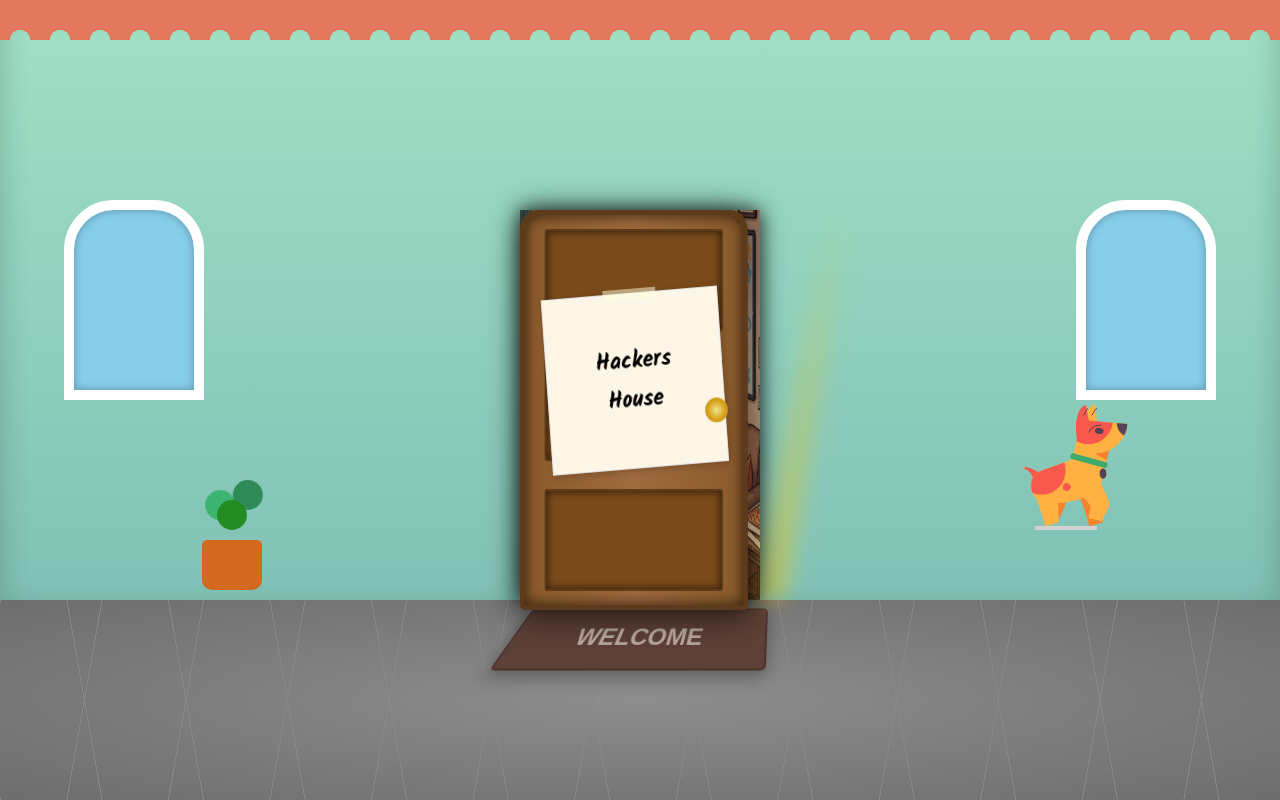
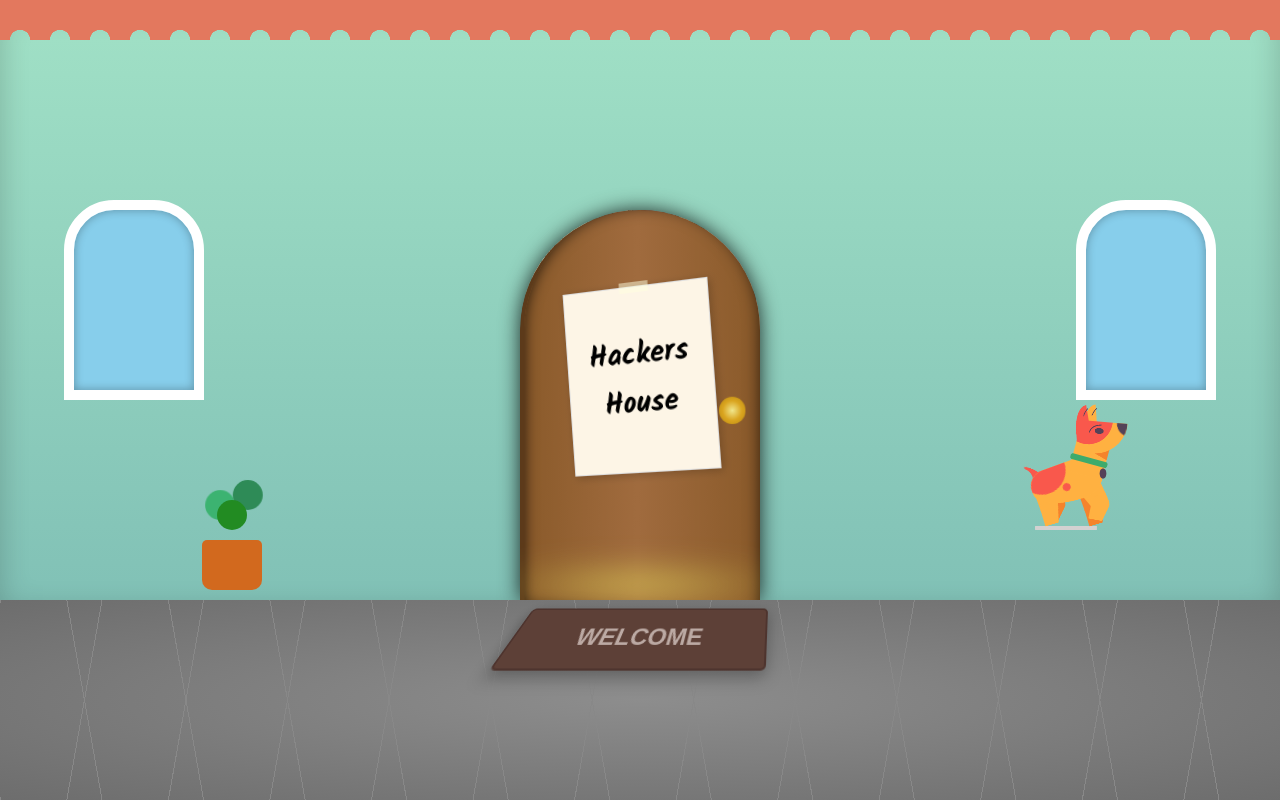
Before and after one commit to togethered/hackers-house, a plain HTML site: page index.html in a window 1280 px wide. Drawn offline with Linux system fonts and the light colour scheme.

Commit message:
minor fixes

```diff
--- a/index.html
+++ b/index.html
@@ -11,20 +11,19 @@
     <div class="scene">
         <div class="wall">
             <div class="window left-window"></div>
+            <a href="homepage.html" class="door-link">
+                <div class="door-frame">
                     <div class="door-container">
-                <a href="homepage.html" class="door-link">
                         <div class="door">
-                        <div class="door-panel"></div>
-                        <div class="door-panel"></div>
-                        <div class="door-panel"></div>
                             <div class="note">
                                 <div class="tape"></div>
                                 <p class="handwritten">Hackers House</p>
                             </div>
                             <div class="door-knob"></div>
                         </div>
+                    </div>
+                </div>
             </a>
-            </div>
             <div class="window right-window"></div>
             <div class="plant">
                 <span class="leaf leaf1"></span>
--- a/style.css
+++ b/style.css
@@ -1,6 +1,4 @@
-@import url('https://fonts.googleapis.com/css2?family=Kalam:wght@300;400;700&display=swap');
-
-body, html {
+@import url('https://fonts.googleapis.com/css2?family=Kalam:wght@300;400;700&display=swap');body, html {
     height: 100%;
     margin: 0;
     background-color: #333;
@@ -9,16 +7,12 @@ body, html {
     -webkit-user-select: none;
     -ms-user-select: none;
     user-select: none;
-}
-
-.scene {
+}.scene {
     width: 100%;
     height: 100%;
     display: flex;
     flex-direction: column;
-}
-
-.wall {
+}.wall {
     flex: 3;
     background: linear-gradient(to bottom, #a1e1c6, #81c1b6);
     display: flex;
@@ -26,9 +20,7 @@ body, html {
     align-items: flex-end;
     position: relative;
     box-shadow: inset 0 10px 30px rgba(0,0,0,0.2);
-}
-
-.wall::before {
+}.wall::before {
     content: '';
     position: absolute;
     top: 0;
@@ -38,9 +30,7 @@ body, html {
     background:
         radial-gradient(20px at 50% 100%, transparent 50%, #e3785e 51%);
     background-size: 40px 40px;
-}
-
-.floor {
+}.floor {
     flex: 1;
     background-color: #7d7d7d; /* Lighter asphalt gray */
     background-image:
@@ -51,11 +41,7 @@ body, html {
     justify-content: center;
     align-items: flex-start;
     position: relative;
-}
-
-.door-container {
-    perspective: 1000px;
-    z-index: 1;
+}.door-frame {
     position: relative;
     width: 240px;
     height: 390px;
@@ -65,14 +51,47 @@ body, html {
     background-size: 100% 100%;
     background-position: center;
     box-shadow: 0 0 20px rgba(0,0,0,0.8);
+    border-radius: 120px 120px 0 0;
+    overflow: hidden;
 }
 
+.door-frame::after {
+    content: '';
+    position: absolute;
+    bottom: 0;
+    left: 50%;
+    transform: translateX(-50%);
+    width: 120%;
+    height: 30px;
+    background: radial-gradient(ellipse at center, rgba(255, 255, 100, 0.8), transparent 70%);
+    filter: blur(15px);
+    animation: flickering-glow 2s infinite ease-in-out;
+}
+
+@keyframes flickering-glow {
+    0%, 100% {
+        opacity: 0.7;
+        transform: translateX(-50%) scale(1);
+    }
+    50% {
+        opacity: 1;
+        transform: translateX(-50%) scale(1.1);
+    }
+}
+
+.door-container {
+    perspective: 1000px;
+    z-index: 0;
+    position: relative;
+    width: 100%;
+    height: 100%;
+}
 .door {
     width: 100%;
     height: 100%;
     background: linear-gradient(to right, #8a5a2a, #a06b3e, #8a5a2a);
     border: 5px solid #5c3a1a;
-    border-radius: 5px;
+    border-radius: 120px 120px 0 0;
     box-shadow: 0 5px 35px rgba(0,0,0,0.6), inset 0 0 15px rgba(0,0,0,0.7);
     position: relative;
     transform-style: preserve-3d;
@@ -82,39 +101,16 @@ body, html {
     align-items: center;
     transform-origin: left;
     transform: rotateY(-20deg);
-    animation: door-creak 8s infinite ease-in-out;
     transition: transform 0.3s ease;
-    border-top-left-radius: 20px;
-    border-top-right-radius: 20px;
+    z-index: 100;
 }
-
-.door:hover {
-    transform: rotateY(-28deg); /* Opens a little more on hover */
-}
-
-@keyframes door-creak {
-    0%, 100% {
-        transform: rotateY(-20deg); /* Opens wider */
-    }
-    50% {
-        transform: rotateY(-25deg); /* Opens even wider mid-animation */
-    }
-}
-
-.door-panel {
-    width: 80%;
-    height: 25%;
-    background-color: #7a4a1a;
-    border: 2px solid #5c3a1a;
-    box-shadow: inset 0 0 10px rgba(0,0,0,0.7);
-    border-radius: 3px;
-}
-
-.note {
-    width: 60%;
+.door-container:hover .door {
+    transform: rotateY(60deg); /* Opens a little more on hover */
+}.note {
+    width: 50%;
     height: auto;
     background-color: #fdf5e6;
-    padding: 10%;
+    padding: 5%;
     box-shadow: 2px 2px 8px rgba(0,0,0,0.2);
     text-align: center;
     font-family: 'Kalam', cursive;
@@ -125,39 +121,29 @@ body, html {
     animation: paper-sway 6s infinite ease-in-out;
     transition: transform 0.3s ease;
     border: 1px solid #ddd;
-}
-
-.note:hover {
+}.note:hover {
     transform: rotate(-3deg) translateZ(20px) scale(1.05); /* Lifts and enlarges slightly */
-}
-
-@keyframes paper-sway {
+}@keyframes paper-sway {
     0%, 100% {
         transform: rotate(-5deg) rotateZ(0deg) translateZ(15px);
     }
     50% {
         transform: rotate(-5deg) rotateZ(2.5deg) translateX(5px) translateZ(15px);
     }
-}
-
-.tape {
+}.tape {
     position: absolute;
     top: -5px;
     left: 50%;
     transform: translateX(-50%);
-    width: 30%;
+    width: 20%;
     height: 10px;
     background-color: rgba(255, 255, 224, 0.5);
-}
-
-.note .handwritten {
+}.note .handwritten {
     color: #000;
     text-decoration: none;
-    font-size: 1.5rem;
+    font-size: 1.8rem;
     font-weight: bold;
-}
-
-.door-knob {
+}.door-knob {
     width: 25px;
     height: 25px;
     background: radial-gradient(circle, #f0e68c, #daa520, #b8860b);
@@ -166,9 +152,7 @@ body, html {
     right: 10px;
     top: 50%;
     transform: translateY(-50%) translateZ(15px);
-}
-
-.doormat {
+}.doormat {
     width: 250px;
     height: 60px;
     background-color: #5D4037;
@@ -184,9 +168,7 @@ body, html {
     color: #BCAAA4;
     transform: perspective(100px) rotateX(15deg) skewX(-20deg);
     box-shadow: 0 5px 15px rgba(0,0,0,0.3);
-}
-
-.speech-bubble {
+}.speech-bubble {
     position: absolute;
     bottom: 110px; /* Positioned above the dog */
     right: 16%; /* Aligned better with the dog */
@@ -202,9 +184,7 @@ body, html {
     visibility: hidden;
     animation: fadeIn 1s ease-in-out 5s forwards;
     z-index: 10;
-}
-
-.speech-bubble::after {
+}.speech-bubble::after {
     content: '';
     position: absolute;
     top: 100%; /* At the bottom of the bubble */
@@ -212,9 +192,7 @@ body, html {
     border-width: 15px 10px 0; /* Downward pointing triangle */
     border-style: solid;
     border-color: #fff transparent transparent;
-}
-
-@keyframes fadeIn {
+}@keyframes fadeIn {
     from {
         opacity: 0;
         visibility: hidden;
@@ -223,9 +201,7 @@ body, html {
         opacity: 1;
         visibility: visible;
     }
-}
-
-/* Environment Styling */
+}/* Environment Styling */
 .window {
     position: absolute;
     z-index: 1;
@@ -237,21 +213,15 @@ body, html {
     border-top-right-radius: 50px;
     bottom: 200px;
     box-shadow: inset 0 0 10px rgba(0,0,0,0.3);
-}
-
-.left-window { left: 5%; }
-.right-window { right: 5%; }
-
-.plant {
+}.left-window { left: 5%; }
+.right-window { right: 5%; }.plant {
     position: absolute;
     z-index: 2;
     bottom: 10px;
     left: 15%;
     width: 80px;
     height: 120px;
-}
-
-.plant::after {
+}.plant::after {
     content: ''; /* Pot */
     position: absolute;
     bottom: 0;
@@ -261,9 +231,7 @@ body, html {
     height: 50px;
     background-color: #d2691e;
     border-radius: 5px 5px 10px 10px;
-}
-
-.leaf {
+}.leaf {
     position: absolute;
     width: 30px;
     height: 30px;
@@ -271,13 +239,9 @@ body, html {
     border-radius: 50%;
     transform-origin: bottom center;
     animation: leaf-sway 4s infinite ease-in-out;
-}
-
-.leaf1 { top: 20px; left: 10px; background-color: #3cb371; animation-delay: 0s; }
+}.leaf1 { top: 20px; left: 10px; background-color: #3cb371; animation-delay: 0s; }
 .leaf2 { top: 10px; left: 40px; animation-delay: 0.5s; }
-.leaf3 { top: 30px; left: 25px; background-color: #228b22; animation-delay: 1s; }
-
-@keyframes leaf-sway {
+.leaf3 { top: 30px; left: 25px; background-color: #228b22; animation-delay: 1s; }@keyframes leaf-sway {
     0%, 100% {
         transform: rotate(0deg) translateX(0);
     }
@@ -285,8 +249,6 @@ body, html {
         transform: rotate(5deg) translateX(5px);
     }
 }
-
-
 .door-container::before {
     content: '';
     position: absolute;
@@ -299,9 +261,7 @@ body, html {
     transform: skewX(-10deg);
     transform-origin: left bottom;
     animation: glow 3s infinite ease-in-out;
-}
-
-/* Dog styles */
+}/* Dog styles */
 :root {
     --color-fur: #ffb141;
     --color-fur-dark: #F5832C;
@@ -312,9 +272,7 @@ body, html {
     --semi-duration: calc(var(--duration) / 2);
     --easing: cubic-bezier(.5, 0, .5, 1);
     --stagger: calc(-1 * var(--semi-duration) / 2);
-}
-
-.dog {
+}.dog {
     z-index: 1;
     height: 300px;
     width: 300px;
@@ -672,13 +630,9 @@ body, html {
     transform-origin: bottom left;
     transform: rotate(-10deg) translateY(50%) scaleX(0.8) scaleY(0.9);
     animation: tail-inner var(--semi-duration) var(--stagger) infinite;
-}
-
-@keyframes glow {
+}@keyframes glow {
     50% { opacity: 0.9; }
-}
-
-@keyframes shadow {
+}@keyframes shadow {
     from, to {
         transform: scaleX(0.75);
     }
@@ -784,9 +738,7 @@ body, html {
     50% {
         transform: rotate(5deg) translateY(50%) scaleX(0.8) scaleY(0.9);
     }
-}
-
-/* Media Queries */
+}/* Media Queries */
 @media (max-width: 600px) {
     .door-container { width: 180px; height: 292.5px; }
     .doormat { width: 200px; height: 50px; font-size: 1.2rem; }
```
Lines whose indentation alone changed are shown as unchanged.
